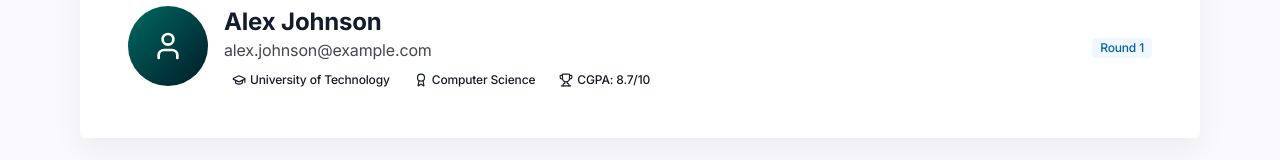
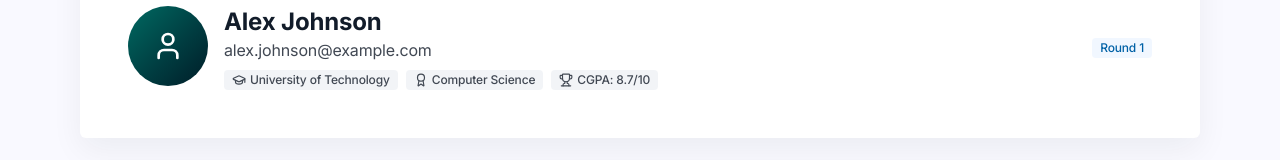
Before and after one commit to Rajshalem5/Knowledge_Factory, a React (Vite) app in the folder app/: page /portal in a window 1280 px wide. Shown: the part 270-430 px from the top of the page. Built offline with nearby package versions, Linux system fonts and the light colour scheme; no server answers.

Commit message:
Candidate pages updates

```diff
--- a/app/src/pages/candidate/Assessment.tsx
+++ b/app/src/pages/candidate/Assessment.tsx
@@ -70,7 +70,7 @@ export default function Assessment() {
   const handleSubmit = () => {
     setTestResults([
       { name: 'Visible Tests', passed: true, input: '', expected: '', actual: '' },
-      { name: 'Hidden Tests', passed: true, input: '', expected: '' },
+      { name: 'Hidden Tests', passed: true, input: '', expected: '',actual: '' },
     ]);
   };
 
@@ -94,7 +94,7 @@ export default function Assessment() {
             <FileText size={20} className="text-white" />
           </div>
           <div>
-            <Badge variant="primary" className="mb-1">Round 1</Badge>
+            <Badge variant="default" className="mb-1">Round 1</Badge>
             <span className="text-lg font-semibold text-on-surface tracking-tight-display block">Technical Assessment</span>
             <span className="text-xs text-on-surface-variant">20 minutes • 2 problems</span>
           </div>
@@ -339,7 +339,7 @@ export default function Assessment() {
           </div>
         </div>
 
-        {/* Right Panel - Output/Tests */}
+        {/* Right Panel - Editor & Output */}
         <div className="w-1/2 flex flex-col bg-surface-container-low">
           {/* Editor Section */}
           <div className="flex-1 overflow-hidden border-b border-outline-variant/20">
--- a/app/src/pages/candidate/Portal.tsx
+++ b/app/src/pages/candidate/Portal.tsx
@@ -104,15 +104,15 @@ export default function Portal() {
                 <h2 className="text-2xl font-bold text-on-surface">{profile.name}</h2>
                 <p className="text-on-surface-variant">{profile.email}</p>
                 <div className="mt-2 flex flex-wrap gap-2">
-                  <Badge variant="secondary" className="flex items-center gap-1">
+                  <Badge variant="default" className="flex items-center gap-1">
                     <GraduationCap size={14} />
                     {profile.college}
                   </Badge>
-                  <Badge variant="secondary" className="flex items-center gap-1">
+                  <Badge variant="default" className="flex items-center gap-1">
                     <Award size={14} />
                     {profile.branch}
                   </Badge>
-                  <Badge variant="secondary" className="flex items-center gap-1">
+                  <Badge variant="default" className="flex items-center gap-1">
                     <Trophy size={14} />
                     CGPA: {profile.cgpa}
                   </Badge>
@@ -205,7 +205,7 @@ export default function Portal() {
                       </div>
                     </div>
                     <div className="flex items-center gap-3">
-                      <Badge variant={a.status === 'in_progress' ? 'info' : 'primary'}>
+                      <Badge variant={a.status === 'in_progress' ? 'info' : 'default'}>
                         {a.status === 'in_progress' ? 'In Progress' : 'Available'}
                       </Badge>
                       <Button
```
